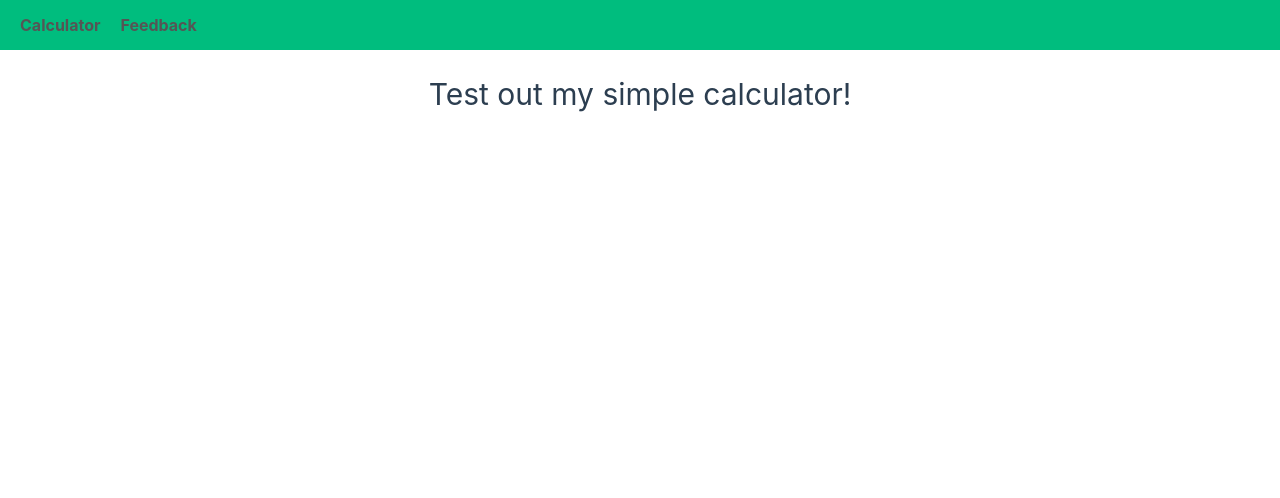
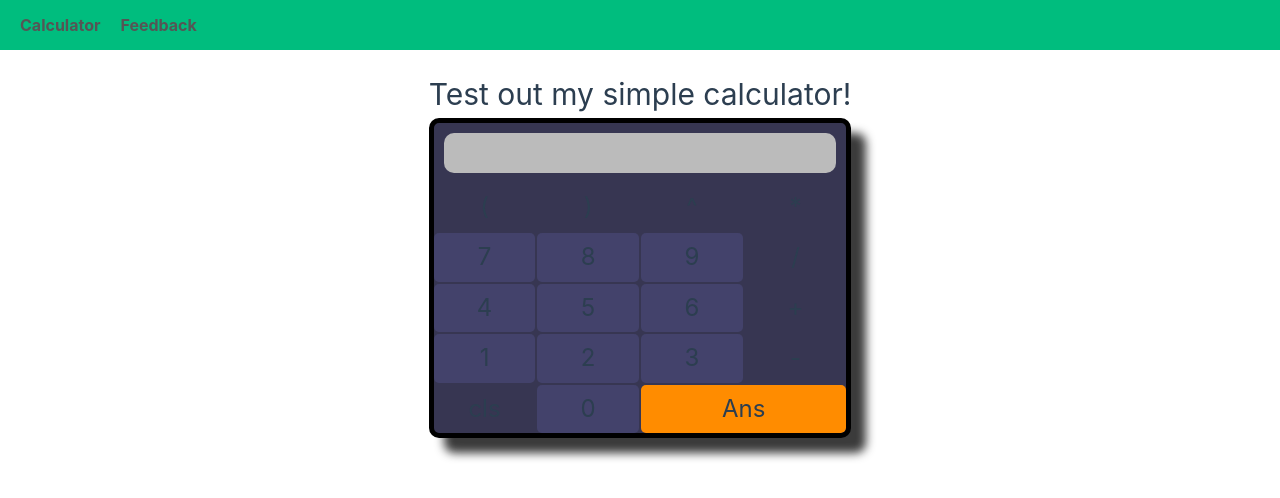
Before and after one commit to BeatsuDev/VueCalculator, a Vue app: page / in a window 1280 px wide. Shown: the top 498 px of the page. Built offline with nearby package versions, Linux system fonts and the light colour scheme.

Commit message:
Created simple calculator component

```diff
--- a/src/assets/main.css
+++ b/src/assets/main.css
@@ -2,6 +2,7 @@
 
 ::-webkit-scrollbar {
   background-color: rgba(0,0,0,0);
+  height: 5px;
   width: 5px;
 }
 
--- a/src/components/SimpleCalculator.vue
+++ b/src/components/SimpleCalculator.vue
@@ -0,0 +1,130 @@
+<script setup lang="ts">
+function addSymbol(event: MouseEvent) {
+  if (!event.target) return;
+  if (!(event.target instanceof HTMLElement)) return;
+  if (display.innerText === 'Error') {
+    display.innerText = '';
+  }
+  display.innerText += event.target.innerText;
+}
+
+function calculate() {
+  // Replace ^ with **
+  let toCalculate = display.innerText.replace('^', '**');
+  let answer;
+
+  // If there are only numbers, don't try to calculate
+  if (/^\d+$/.test(toCalculate)) {
+    return;
+  }
+  try {
+    answer = eval(toCalculate);
+  } catch {
+    display.innerText = 'Error';
+    return;
+  }
+
+  // Check if answer is valid
+  if (isNaN(answer) || !isFinite(answer)) {
+    display.innerText = 'Error';
+    return;
+  }
+
+  // Add to history
+
+
+  // Set the display to show the answer
+  display.innerText = answer;
+}
+
+function clear() {
+  display.innerText = '';
+}
+</script>
+
+<template>
+  <main>
+    <div id="display" ref="display">{{ display }}</div>
+    <div id="buttons">
+      <div @click="addSymbol" class="button">(</div>
+      <div @click="addSymbol" class="button">)</div>
+      <div @click="addSymbol" class="button">^</div>
+      <div @click="addSymbol" class="button">*</div>
+      <div @click="addSymbol" class="button number">7</div>
+      <div @click="addSymbol" class="button number">8</div>
+      <div @click="addSymbol" class="button number">9</div>
+      <div @click="addSymbol" class="button">/</div>
+      <div @click="addSymbol" class="button number">4</div>
+      <div @click="addSymbol" class="button number">5</div>
+      <div @click="addSymbol" class="button number">6</div>
+      <div @click="addSymbol" class="button">+</div>
+      <div @click="addSymbol" class="button number">1</div>
+      <div @click="addSymbol" class="button number">2</div>
+      <div @click="addSymbol" class="button number">3</div>
+      <div @click="addSymbol" class="button">-</div>
+      <div @click="clear" class="button">cls</div>
+      <div @click="addSymbol" class="button number">0</div>
+      <div @click="calculate" class="button" id="ans-btn">Ans</div>
+    </div>
+  </main>
+</template>
+
+<style scoped>
+main {
+  background-color: #373652;
+  border-radius: 10px;
+  overflow: auto;
+  border: 5px solid black;
+  box-shadow: rgba(10, 10, 10, 0.8) 15px 15px 10px;
+}
+
+#display {
+  background-color: #bbb;
+  color: var(--vt-c-white);
+  border-radius: 10px;
+  font-size: 25px;
+  line-height: calc(40px - 2 * 5px);
+  height: 40px;
+  width: 95%;
+  padding: 5px;
+  margin: 10px auto;
+  overflow-x: auto;
+  overflow-y: hidden;
+  white-space: nowrap;
+}
+
+#buttons {
+  display: grid;
+  grid-template-columns: repeat(4, 1fr);
+  grid-template-rows: repeat(5, 1fr);
+  grid-gap: 2px;
+}
+
+.button {
+  text-align: center;
+  border-radius: 5px;
+  font-size: 1.5rem;
+  padding: 5px;
+  transition-duration: 100ms;
+  user-select: none;
+}
+
+.button:hover {
+  background-color: rgba(200, 200, 200, 0.5);
+  cursor: pointer;
+}
+
+.number {
+  background-color: #43426b;
+}
+
+#ans-btn {
+  background-color: darkorange;
+  grid-column: 3 / 5;
+}
+
+#ans-btn:hover {
+  background-color: orange;
+  color: white;
+}
+</style>
--- a/src/views/CalculatorView.vue
+++ b/src/views/CalculatorView.vue
@@ -1,10 +1,12 @@
 <script setup lang="ts">
+import SimpleCalculator from '@/components/SimpleCalculator.vue';
 
 </script>
 
 <template>
   <div class="wrapper">
     <h1>Test out my simple calculator!</h1>
+    <SimpleCalculator />
   </div>
 </template>
 
```
Also changed, not shown: src/components/FeedbackForm.vue (+11 -0 lines).
